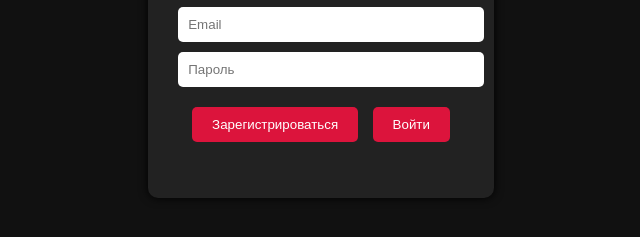
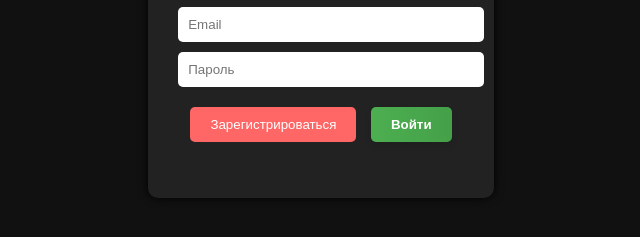
Before and after one commit to NerisClient/aaaa, a plain HTML site: page index.html in a window 1280 px wide. In both pictures the pointer is over the button "Зарегистрироваться". Shown: the part 375-612 px from the top of the page, without its empty margins (319-959 px from the left). Drawn offline with Linux system fonts and the light colour scheme.

Commit message:
Update style.css

```diff
--- a/style.css
+++ b/style.css
@@ -1,4 +1,3 @@
-
 body {
   margin: 0;
   padding: 0;
@@ -33,4 +32,21 @@ button {
   color: white;
   border-radius: 5px;
   cursor: pointer;
+  transition: background-color 0.3s ease; /* Плавный переход цвета */
 }
+
+button:hover {
+  background-color: #ff6666; /* Немного светлее при наведении */
+}
+
+.login-btn {
+  background: linear-gradient(to right, #4CAF50, #45a049); /* Градиент */
+  box-shadow: 0 4px 6px rgba(0, 0, 0, 0.1); /* Тень */
+  font-weight: bold; /* Жирный текст */
+}
+
+.login-btn:hover {
+  background: linear-gradient(to right, #66bb6a, #5cb85c); /* Более светлый градиент при наведении */
+  transform: translateY(-2px); /* Небольшой сдвиг вверх при наведении */
+  box-shadow: 0 6px 8px rgba(0, 0, 0, 0.2); /* Усиленная тень при наведении */
+}
```
